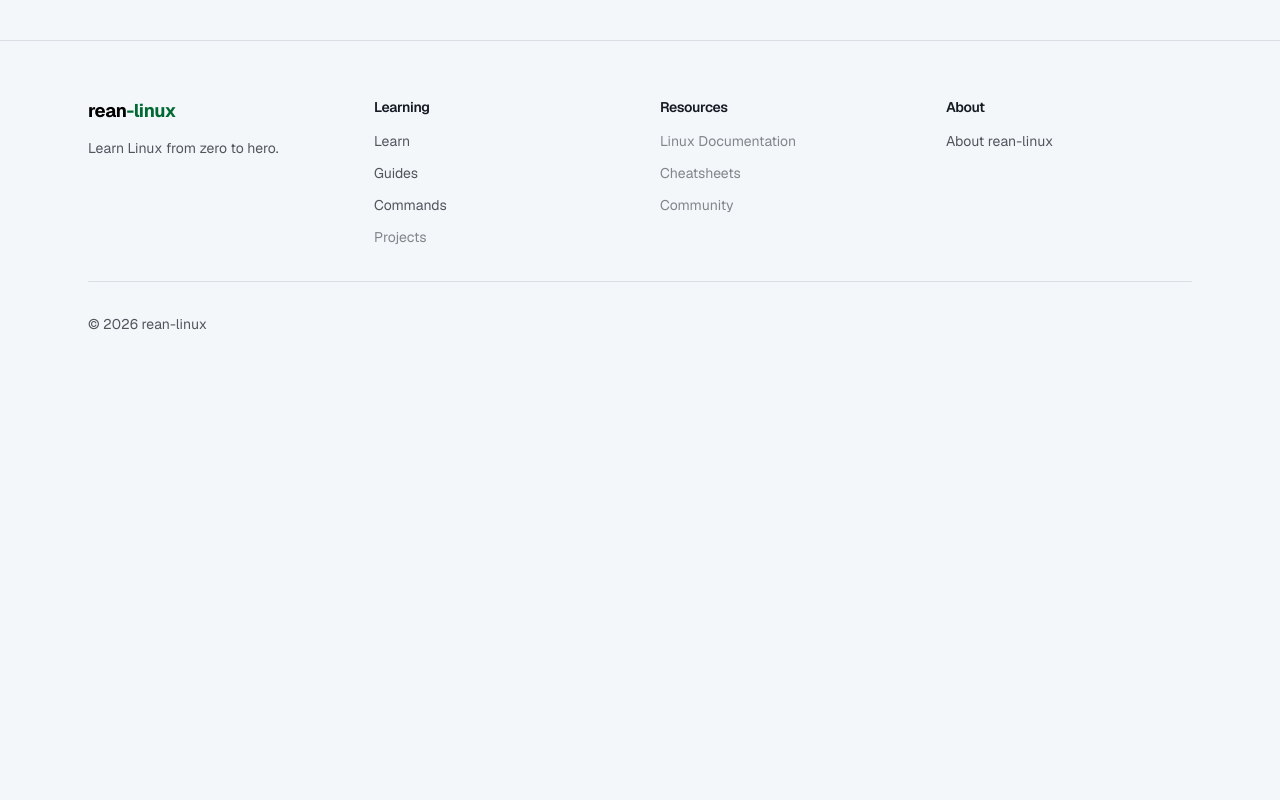
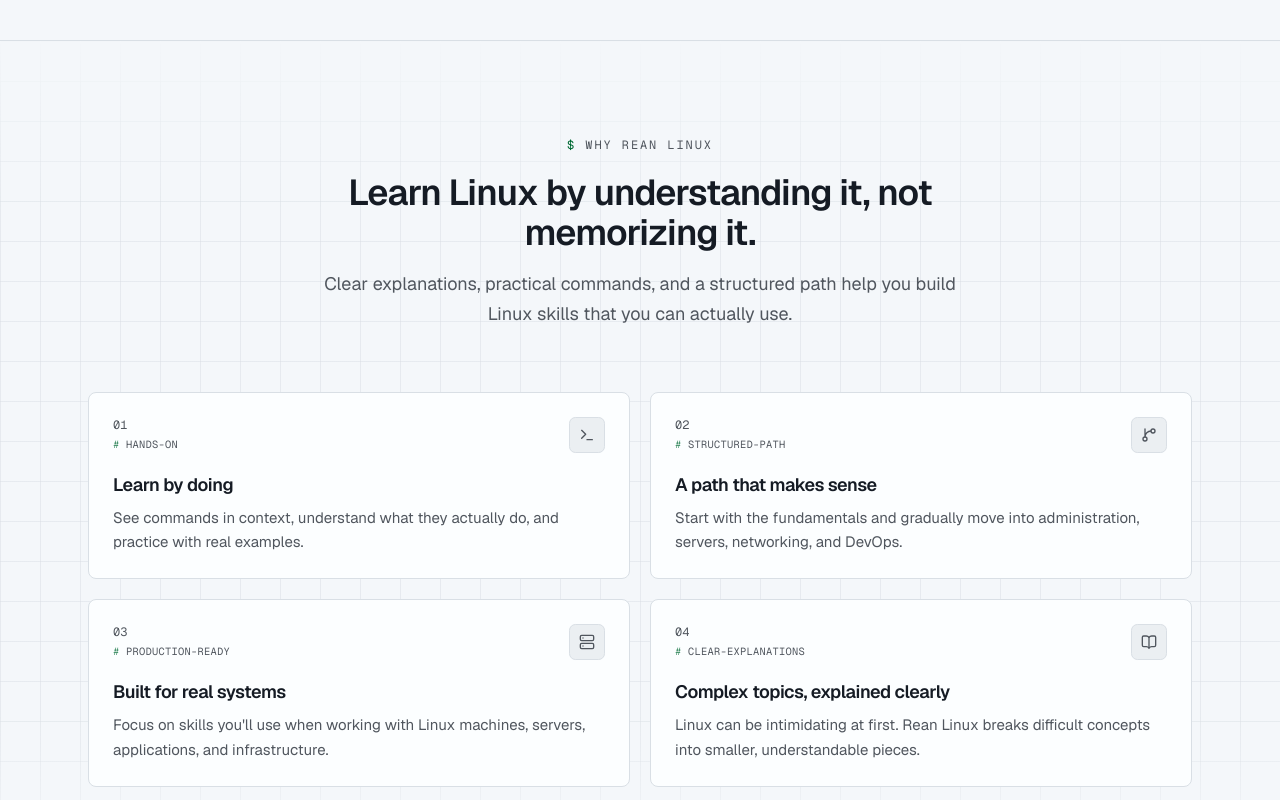
Before and after one commit to bunsalcoder/rean-linux, a Next.js app: page / in a window 1280 px wide. Shown: the part 5180-5980 px from the top of the page. Before the commit the page ends 5570 px from the top, so only its background shows below. Built offline with nearby package versions, Linux system fonts and the light colour scheme; no server answers.

Commit message:
feat: add homepage Why Rean Linux value section

```diff
--- a/src/app/page.tsx
+++ b/src/app/page.tsx
@@ -3,6 +3,7 @@
 import { FeaturedGuides } from "@/components/home/featured-guides";
 import { Hero } from "@/components/home/hero";
 import { LearningPath } from "@/components/home/learning-path";
+import { WhyReanLinux } from "@/components/home/why-rean-linux";
 
 export default function HomePage() {
   return (
@@ -12,6 +13,7 @@
       <ExploreTopics />
       <FeaturedGuides />
       <CommandSpotlight />
+      <WhyReanLinux />
     </>
   );
 }
--- /dev/null
+++ b/src/components/home/why-rean-linux.tsx
@@ -0,0 +1,122 @@
+import { Container } from "@/components/layout/container";
+import {
+  whyReanLinuxFeatures,
+  type WhyReanLinuxFeature,
+} from "@/config/why-rean-linux";
+import { cn } from "@/lib/utils";
+
+function featureNumber(index: number) {
+  return String(index + 1).padStart(2, "0");
+}
+
+export function WhyReanLinux() {
+  return (
+    <section
+      aria-labelledby="why-rean-linux-heading"
+      className="relative overflow-hidden border-t"
+    >
+      <div
+        aria-hidden="true"
+        className="pointer-events-none absolute inset-0 bg-[linear-gradient(to_right,color-mix(in_oklch,var(--border)_50%,transparent)_1px,transparent_1px),linear-gradient(to_bottom,color-mix(in_oklch,var(--border)_50%,transparent)_1px,transparent_1px)] mask-[linear-gradient(to_bottom,transparent_0%,black_20%,black_80%,transparent_100%)] bg-[size:2.5rem_2.5rem]"
+      />
+
+      <Container className="relative py-16 sm:py-20 lg:py-24">
+        <header className="mx-auto max-w-2xl text-center">
+          <p className="text-muted-foreground font-mono text-xs tracking-[0.14em] sm:tracking-[0.16em]">
+            <span className="text-primary" aria-hidden="true">
+              ${" "}
+            </span>
+            WHY REAN LINUX
+          </p>
+          <h2
+            id="why-rean-linux-heading"
+            className="font-heading mt-5 text-3xl font-semibold tracking-tight text-pretty sm:text-4xl"
+          >
+            Learn Linux by understanding it, not memorizing it.
+          </h2>
+          <p className="text-muted-foreground mt-4 text-base leading-relaxed sm:text-lg">
+            Clear explanations, practical commands, and a structured path help
+            you build Linux skills that you can actually use.
+          </p>
+        </header>
+
+        <ul className="mt-12 grid grid-cols-1 gap-4 sm:mt-16 sm:gap-5 md:grid-cols-2">
+          {whyReanLinuxFeatures.map((feature, index) => (
+            <li key={feature.label} className="min-w-0">
+              <FeatureBlock feature={feature} index={index} />
+            </li>
+          ))}
+        </ul>
+      </Container>
+    </section>
+  );
+}
+
+function FeatureBlock({
+  feature,
+  index,
+}: {
+  feature: WhyReanLinuxFeature;
+  index: number;
+}) {
+  const Icon = feature.icon;
+  const number = featureNumber(index);
+  const titleId = `why-feature-${feature.label}-title`;
+  const descId = `why-feature-${feature.label}-desc`;
+
+  return (
+    <article
+      aria-labelledby={titleId}
+      aria-describedby={descId}
+      className={cn(
+        "group/feature bg-card relative flex h-full min-w-0 flex-col rounded-lg border p-5 sm:p-6",
+        "transition-[border-color,background-color,box-shadow] duration-200",
+        "hover:border-primary/40 hover:bg-accent/20 hover:shadow-sm",
+      )}
+    >
+      <div
+        aria-hidden="true"
+        className="border-primary/0 group-hover/feature:border-primary/20 pointer-events-none absolute inset-x-0 top-0 h-px border-t transition-colors duration-200"
+      />
+
+      <div className="flex items-start justify-between gap-4">
+        <div className="flex min-w-0 flex-col gap-1">
+          <span className="text-muted-foreground font-mono text-xs tabular-nums">
+            {number}
+          </span>
+          <span className="text-muted-foreground font-mono text-[0.65rem] tracking-wide uppercase">
+            <span className="text-primary/70" aria-hidden="true">
+              #{" "}
+            </span>
+            {feature.label}
+          </span>
+        </div>
+
+        <span
+          aria-hidden="true"
+          className={cn(
+            "bg-muted text-muted-foreground flex size-9 shrink-0 items-center justify-center rounded-md border",
+            "transition-[border-color,background-color,color,transform] duration-200",
+            "group-hover/feature:border-primary/30 group-hover/feature:bg-primary/10 group-hover/feature:text-primary",
+            "group-hover/feature:scale-105",
+          )}
+        >
+          <Icon className="size-4" />
+        </span>
+      </div>
+
+      <h3
+        id={titleId}
+        className="font-heading mt-5 text-lg leading-snug font-semibold"
+      >
+        {feature.title}
+      </h3>
+      <p
+        id={descId}
+        className="text-muted-foreground mt-2 text-sm leading-relaxed sm:text-[0.9375rem]"
+      >
+        {feature.description}
+      </p>
+    </article>
+  );
+}
--- /dev/null
+++ b/src/config/why-rean-linux.ts
@@ -0,0 +1,45 @@
+import {
+  BookOpen,
+  GitBranch,
+  Server,
+  Terminal,
+  type LucideIcon,
+} from "lucide-react";
+
+export type WhyReanLinuxFeature = {
+  title: string;
+  description: string;
+  icon: LucideIcon;
+  label: string;
+};
+
+export const whyReanLinuxFeatures: readonly WhyReanLinuxFeature[] = [
+  {
+    title: "Learn by doing",
+    description:
+      "See commands in context, understand what they actually do, and practice with real examples.",
+    icon: Terminal,
+    label: "hands-on",
+  },
+  {
+    title: "A path that makes sense",
+    description:
+      "Start with the fundamentals and gradually move into administration, servers, networking, and DevOps.",
+    icon: GitBranch,
+    label: "structured-path",
+  },
+  {
+    title: "Built for real systems",
+    description:
+      "Focus on skills you'll use when working with Linux machines, servers, applications, and infrastructure.",
+    icon: Server,
+    label: "production-ready",
+  },
+  {
+    title: "Complex topics, explained clearly",
+    description:
+      "Linux can be intimidating at first. Rean Linux breaks difficult concepts into smaller, understandable pieces.",
+    icon: BookOpen,
+    label: "clear-explanations",
+  },
+] as const;
```
